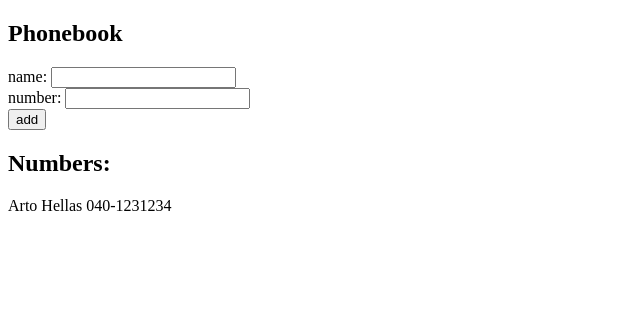
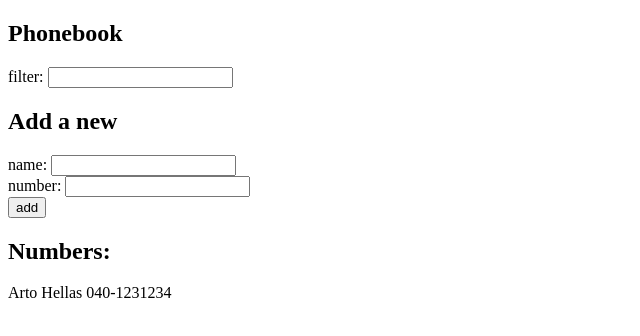
Before and after one commit to xTanzu/HY_FullStack, a React (Vite) app in the folder osa2/puhelinluettelo/: page / in a window 1280 px wide. Shown: the top 336 px of the page, without its empty margins (0-640 px from the left). Built offline with nearby package versions, Linux system fonts and the light colour scheme.

Commit message:
2.9*: puhelinluettelo step4
- Make it possible to filter the displayed numbers based of a case
  insensitive word match on the name

```diff
--- a/osa2/puhelinluettelo/src/App.jsx
+++ b/osa2/puhelinluettelo/src/App.jsx
@@ -23,6 +23,7 @@ const App = () => {
   ])
   const [newName, setNewName] = useState("")
   const [newNumber, setNewNumber] = useState("")
+  const [wordFilter, setWordFilter] = useState("")
 
   const handleNameChange = (event) => {
     console.log(event.target.value)
@@ -32,6 +33,11 @@ const App = () => {
   const handleNumberChange = (event) => {
     console.log(event.target.value)
     setNewNumber(event.target.value)
+  }
+
+  const handleFilterChange = (event) => {
+    console.log(event.target.value)
+    setWordFilter(event.target.value)
   }
 
   const notValid = (newPerson) => {
@@ -66,9 +72,13 @@ const App = () => {
     console.log("New Person added!")
   }
 
+  const personsToShow = persons.filter(person => person.name.toLowerCase().includes(wordFilter.toLowerCase()))
+
   return (
     <div>
       <h2>Phonebook</h2>
+      filter: <input value={wordFilter} onChange={handleFilterChange}/>
+      <h2>Add a new</h2>
       <form>
         <div>
           name: <input value={newName} onChange={handleNameChange}/><br/>
@@ -78,7 +88,7 @@ const App = () => {
           <button type="submit" onClick={addNewPerson}>add</button>
         </div>
       </form>
-    <NumberListing persons={persons}/>
+    <NumberListing persons={personsToShow}/>
     </div>
   )
 
```
